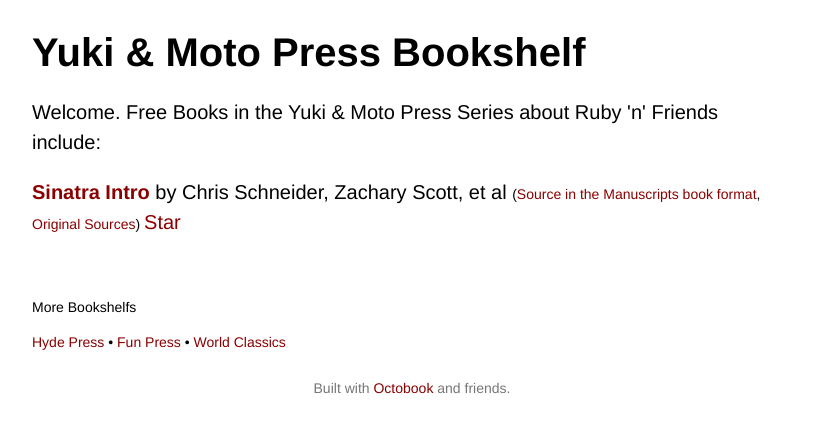
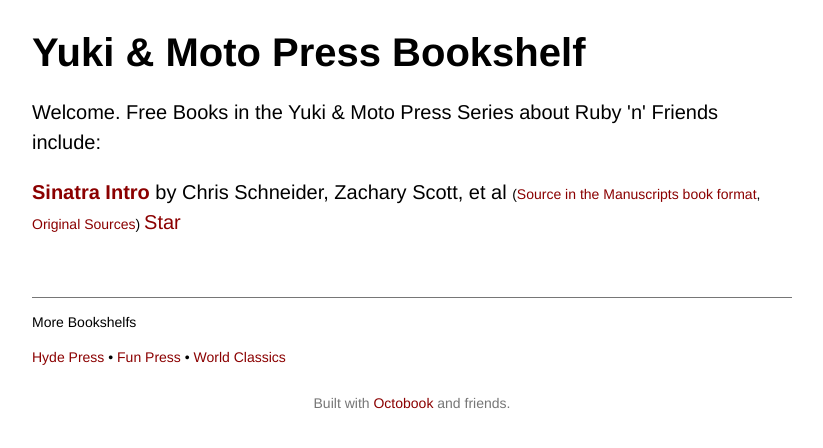
Before and after one commit to yukimotopress/yukimotopress.github.io, a Jekyll site: the page built from index.html, in a window 1280 px wide. Shown: the top 448 px of the page, without its empty margins (228-1051 px from the left). Built offline with Jekyll 4.4.1, drawn with Linux system fonts in a browser that asks for light colours.

Commit message:
Update index.html

```diff
--- a/index.html
+++ b/index.html
@@ -27,9 +27,7 @@
 
 
 
-<div style="font-size: 70%; margin-top: 60px;">
-
-<!-- border-top: 1px solid #767676; -->
+<div style="font-size: 70%; border-top: 1px solid #767676; margin-top: 60px;">
 
 <p>
 More Bookshelfs
```
